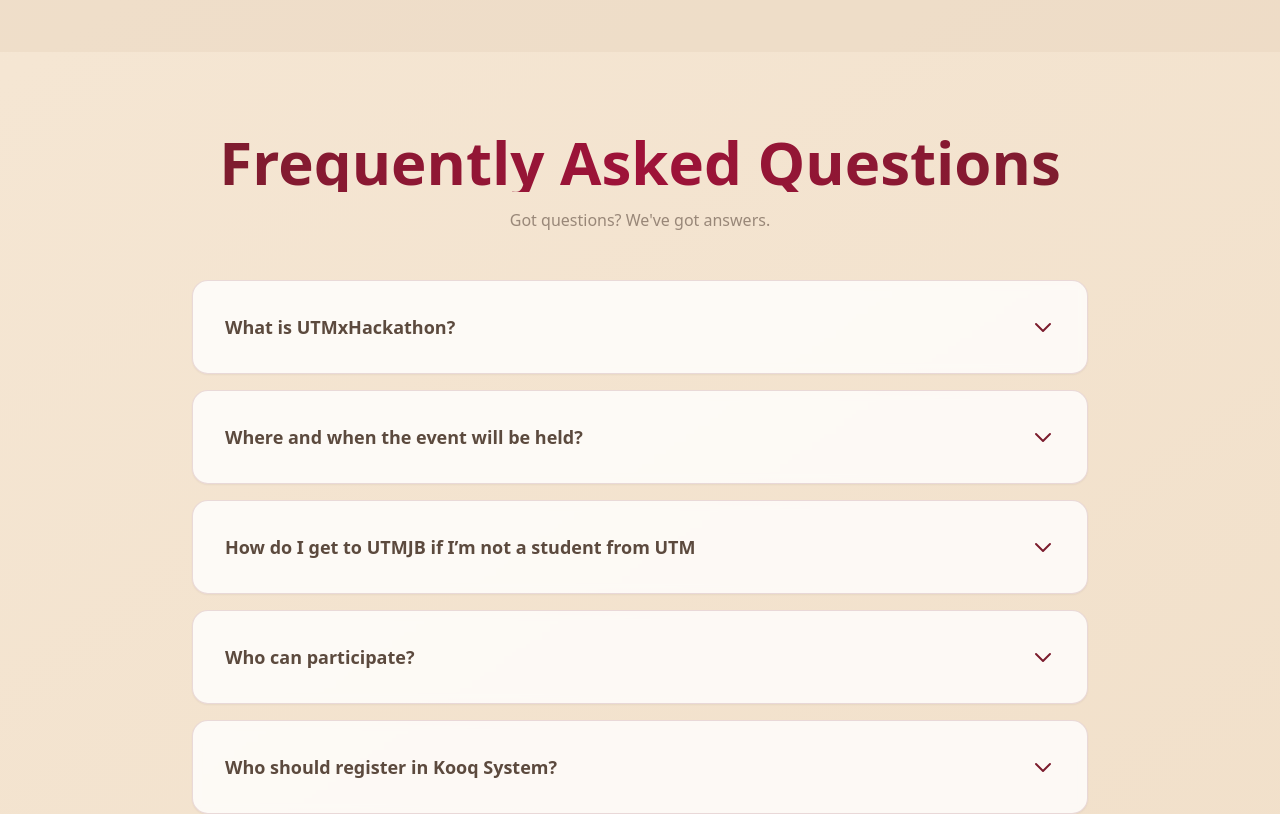
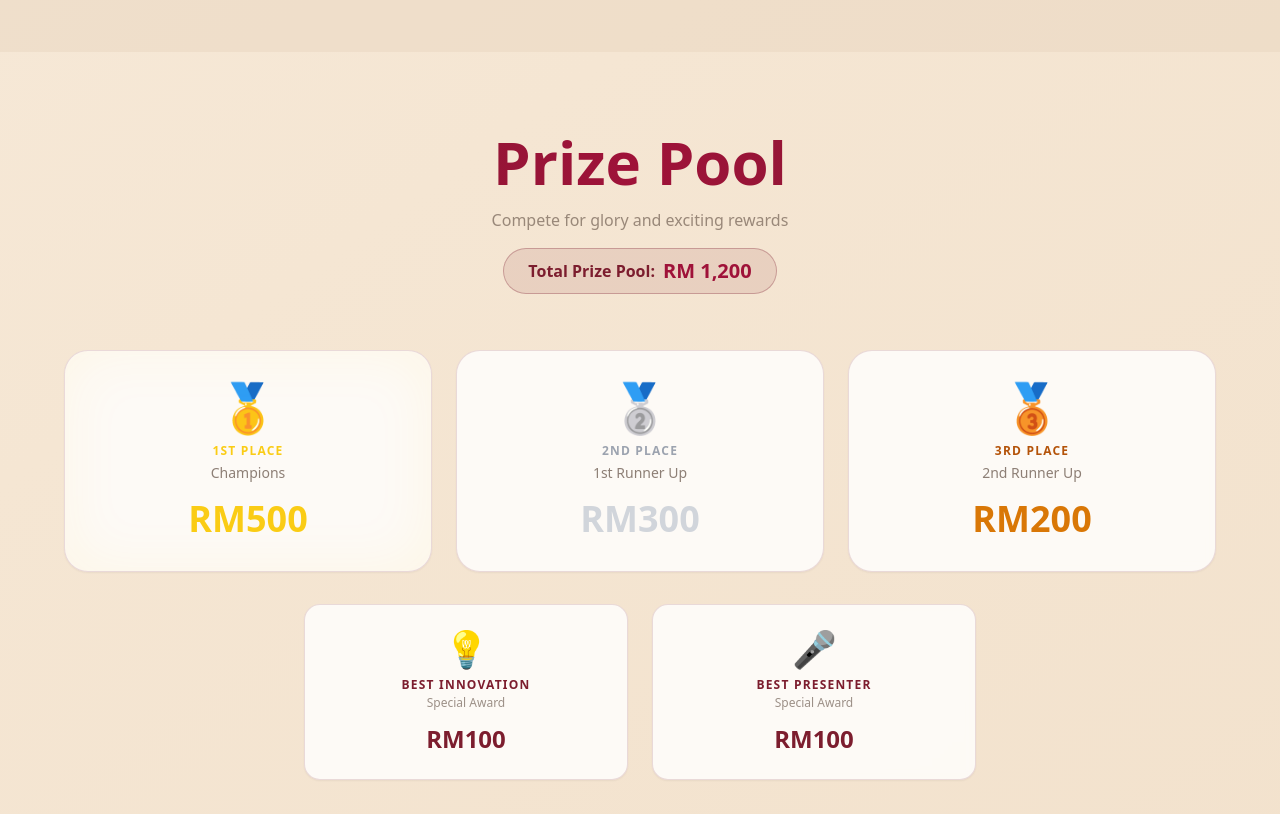
Before and after one commit to KaungSiThu-Sallius/UTM-Hackathon, a React (Vite) app: page / in a window 1280 px wide. Shown: the part 3620-4434 px from the top of the page. Built offline with nearby package versions, Linux system fonts and the light colour scheme.

Commit message:
feat: add prize pool section and RunCloud sponsor

```diff
--- a/src/App.tsx
+++ b/src/App.tsx
@@ -4,6 +4,7 @@
 import About from './components/About';
 import Tentative from './components/Tentative';
 import Rules from './components/Rules';
+import Prizes from './components/Prizes';
 import FAQ from './components/FAQ';
 import Sponsors from './components/Sponsors';
 import Footer from './components/Footer';
@@ -19,6 +20,7 @@
       <About />
       <Tentative />
       <Rules />
+      <Prizes />
       <FAQ />
       <Sponsors />
       <Footer />
--- a/src/components/Navbar.jsx
+++ b/src/components/Navbar.jsx
@@ -7,6 +7,7 @@
         dropdown: [
             { label: 'Tentative', href: '#tentative' },
             { label: 'Rules', href: '#rules' },
+            { label: 'Prizes', href: '#prizes' },
         ],
     },
     { label: 'FAQ', href: '#faq' },
--- /dev/null
+++ b/src/components/Prizes.jsx
@@ -0,0 +1,137 @@
+import { motion } from 'framer-motion';
+import { eventData } from '../eventData';
+
+const fadeUp = (delay = 0) => ({
+    hidden: { opacity: 0, y: 30 },
+    visible: { opacity: 1, y: 0, transition: { duration: 0.6, delay, ease: 'easeOut' } },
+});
+
+const Prizes = () => {
+    const { prizes } = eventData;
+
+    return (
+        <section id="prizes" className="py-20 px-4 relative">
+            <div className="max-w-6xl mx-auto">
+                {/* Section Title */}
+                <motion.h2
+                    variants={fadeUp(0)}
+                    initial="hidden"
+                    whileInView="visible"
+                    viewport={{ once: true, amount: 0.3 }}
+                    className="text-4xl sm:text-5xl md:text-6xl font-bold text-center mb-4 gradient-text"
+                >
+                    {prizes.title}
+                </motion.h2>
+                <motion.p
+                    variants={fadeUp(0.1)}
+                    initial="hidden"
+                    whileInView="visible"
+                    viewport={{ once: true, amount: 0.3 }}
+                    className="text-center text-hackathon-gray/60 mb-4 text-sm sm:text-base"
+                >
+                    {prizes.subtitle}
+                </motion.p>
+
+                {/* Total Prize Pool Badge */}
+                <motion.div
+                    variants={fadeUp(0.15)}
+                    initial="hidden"
+                    whileInView="visible"
+                    viewport={{ once: true, amount: 0.3 }}
+                    className="flex justify-center mb-14"
+                >
+                    <div className="inline-flex items-center gap-2 bg-hackathon-wine/10 border border-hackathon-wine/30 rounded-full px-6 py-2">
+                        <span className="text-hackathon-wine font-bold text-sm sm:text-base">Total Prize Pool:</span>
+                        <span className="text-hackathon-crimson font-extrabold text-lg sm:text-xl">{prizes.totalPrize}</span>
+                    </div>
+                </motion.div>
+
+                {/* Top 3 — larger cards in a row */}
+                <div className="grid grid-cols-1 sm:grid-cols-3 gap-6 mb-8">
+                    {prizes.items.slice(0, 3).map((item, i) => (
+                        <motion.div
+                            key={i}
+                            custom={i}
+                            variants={{
+                                hidden: { opacity: 0, y: 30 },
+                                visible: (idx) => ({
+                                    opacity: 1,
+                                    y: 0,
+                                    transition: { duration: 0.55, delay: 0.2 + idx * 0.1, ease: 'easeOut' },
+                                }),
+                            }}
+                            initial="hidden"
+                            whileInView="visible"
+                            viewport={{ once: true }}
+                            whileHover={{ scale: 1.04, y: -4 }}
+                            className={`relative glass-effect rounded-3xl p-8 flex flex-col items-center text-center
+                                transition-all duration-300
+                                ${i === 0
+                                    ? 'border-2 border-yellow-400/60 shadow-lg shadow-yellow-400/10'
+                                    : i === 1
+                                        ? 'border border-gray-400/40 shadow-md shadow-gray-300/10'
+                                        : 'border border-amber-700/30 shadow-md shadow-amber-900/10'
+                                }`}
+                        >
+                            {/* Glow accent for 1st */}
+                            {i === 0 && (
+                                <div className="absolute inset-0 rounded-3xl pointer-events-none"
+                                    style={{ boxShadow: 'inset 0 0 60px 0 rgba(250,204,21,0.07)' }} />
+                            )}
+
+                            <div className="text-5xl mb-3">{item.icon}</div>
+                            <p className={`text-xs font-semibold uppercase tracking-widest mb-1
+                                ${i === 0 ? 'text-yellow-400' : i === 1 ? 'text-gray-400' : 'text-amber-700'}`}>
+                                {item.place}
+                            </p>
+                            <p className="text-hackathon-gray/70 text-sm mb-4">{item.label}</p>
+                            <p className={`text-3xl sm:text-4xl font-extrabold
+                                ${i === 0
+                                    ? 'text-yellow-400'
+                                    : i === 1
+                                        ? 'text-gray-300'
+                                        : 'text-amber-600'
+                                }`}>
+                                {item.amount}
+                            </p>
+                        </motion.div>
+                    ))}
+                </div>
+
+                {/* Special Awards — smaller side-by-side */}
+                <div className="grid grid-cols-1 sm:grid-cols-2 gap-6 max-w-2xl mx-auto">
+                    {prizes.items.slice(3).map((item, i) => (
+                        <motion.div
+                            key={i}
+                            custom={i}
+                            variants={{
+                                hidden: { opacity: 0, y: 20 },
+                                visible: (idx) => ({
+                                    opacity: 1,
+                                    y: 0,
+                                    transition: { duration: 0.5, delay: 0.5 + idx * 0.1, ease: 'easeOut' },
+                                }),
+                            }}
+                            initial="hidden"
+                            whileInView="visible"
+                            viewport={{ once: true }}
+                            whileHover={{ scale: 1.04, y: -3 }}
+                            className="glass-effect rounded-2xl p-6 flex flex-col items-center text-center
+                                border border-hackathon-wine/20 hover:border-hackathon-wine/40
+                                transition-all duration-300"
+                        >
+                            <div className="text-4xl mb-2">{item.icon}</div>
+                            <p className="text-hackathon-wine text-xs font-semibold uppercase tracking-widest mb-0.5">
+                                {item.place}
+                            </p>
+                            <p className="text-hackathon-gray/60 text-xs mb-3">{item.label}</p>
+                            <p className="text-2xl font-extrabold text-hackathon-wine">{item.amount}</p>
+                        </motion.div>
+                    ))}
+                </div>
+            </div>
+        </section>
+    );
+};
+
+export default Prizes;
--- a/src/components/Sponsors.jsx
+++ b/src/components/Sponsors.jsx
@@ -65,7 +65,9 @@
                                         {tier.name}
                                     </h3>
                                 </motion.div>
-                                <div className={`grid gap-6 ${tier.name === 'Platinum' ? 'grid-cols-1 sm:grid-cols-2 max-w-3xl mx-auto' :
+                                <div className={`grid gap-6 ${tier.companies.length === 1 ? 'grid-cols-1 max-w-xs mx-auto' :
+                                    tier.companies.length <= 2 ? 'grid-cols-2 max-w-2xl mx-auto' :
+                                    tier.name === 'Platinum' ? 'grid-cols-1 sm:grid-cols-2 max-w-3xl mx-auto' :
                                     tier.name === 'Gold' ? 'grid-cols-2 md:grid-cols-3' :
                                         'grid-cols-2 md:grid-cols-4'
                                     }`}>
@@ -80,9 +82,13 @@
                                             initial="hidden"
                                             whileInView="visible"
                                             viewport={{ once: true }}
-                                            className="glass-effect rounded-2xl p-6 flex items-center justify-center hover:scale-105 transition-all duration-300"
+                                            className="glass-effect rounded-2xl p-8 flex items-center justify-center hover:scale-105 transition-all duration-300 bg-white/80"
                                         >
-                                            <img src={company.logo} alt={company.name} className="w-full h-auto object-contain" />
+                                            <img
+                                                src={company.logo}
+                                                alt={company.name}
+                                                className="max-h-20 w-full object-contain"
+                                            />
                                         </motion.div>
                                     ))}
                                 </div>
--- a/src/eventData.js
+++ b/src/eventData.js
@@ -102,11 +102,63 @@
     ],
 
 
+    // Prize Pool Section
+    prizes: {
+        title: "Prize Pool",
+        subtitle: "Compete for glory and exciting rewards",
+        totalPrize: "RM 1,200",
+        items: [
+            {
+                place: "1st Place",
+                label: "Champions",
+                amount: "RM500",
+                icon: "🥇",
+                highlight: true,
+            },
+            {
+                place: "2nd Place",
+                label: "1st Runner Up",
+                amount: "RM300",
+                icon: "🥈",
+                highlight: false,
+            },
+            {
+                place: "3rd Place",
+                label: "2nd Runner Up",
+                amount: "RM200",
+                icon: "🥉",
+                highlight: false,
+            },
+            {
+                place: "Best Innovation",
+                label: "Special Award",
+                amount: "RM100",
+                icon: "💡",
+                highlight: false,
+            },
+            {
+                place: "Best Presenter",
+                label: "Special Award",
+                amount: "RM100",
+                icon: "🎤",
+                highlight: false,
+            },
+        ],
+    },
+
     // Sponsors Section
     sponsors: {
         title: "Our Sponsors",
-        comingSoon: true,
-        tiers: [], // TBD – will be updated when sponsors are confirmed
+        comingSoon: false,
+        tiers: [
+            {
+                name: "Official Sponsor",
+                color: "from-amber-400 to-yellow-500",
+                companies: [
+                    { name: "RunCloud", logo: "/RC Logo.jpeg" },
+                ],
+            },
+        ],
         interested: {
             title: "Interested in Sponsoring?",
             description: "Join us in supporting the next generation of innovators and get your brand in front of talented students. Download our prospectus to find out more.",
```
Also changed, not shown: public/RC Logo.jpeg (added).
